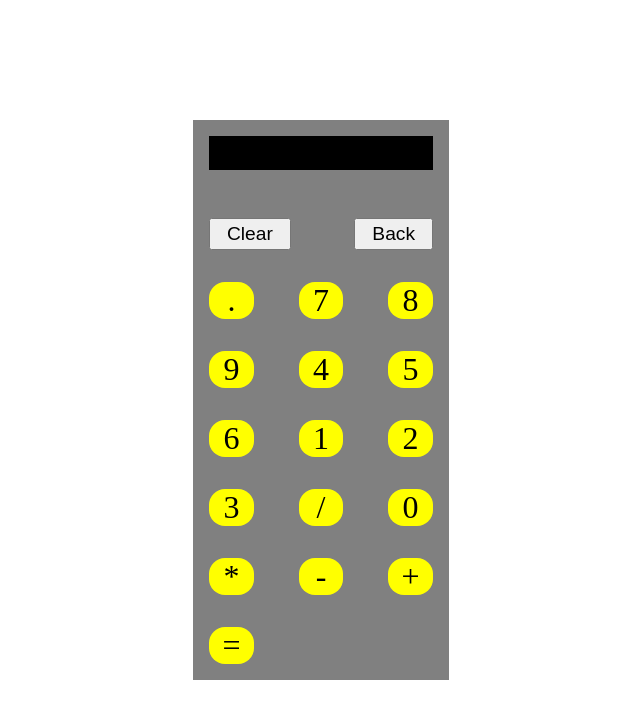
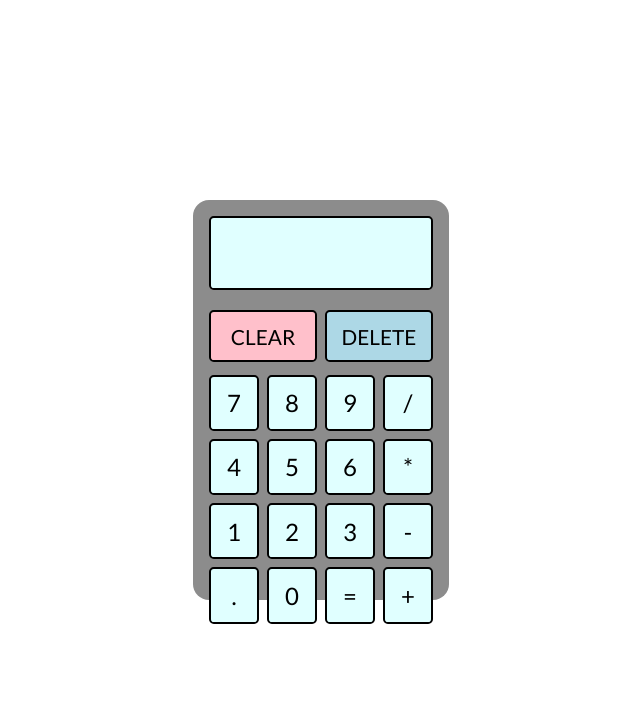
Before and after one commit to szymon-f/js-calculator, a plain HTML site: page index.html in a window 1280 px wide. Shown: the whole page, without its empty margins (319-959 px from the left). Drawn offline with Linux system fonts and the light colour scheme.

Commit message:
rewrite css

```diff
--- a/index.html
+++ b/index.html
@@ -9,39 +9,33 @@
     <title>JS Calculator</title>
 </head>
 <body>
-  <div class="container main-container">
   <div class="calculator-body">
     <div class="calculator-screen">
      <p class="previous-operation"></p>
      <p class="current-operation"></p>
     </div>
-      <div class="calculator-buttons">
-        <ul class="container buttons">
-          <li><button id="clear">Clear</button></li>
-          <li><button id="back">Back</button></li>
-          <li id="dot">.</li>
+     <ul class="calculator-btn-section">
+       <div class="big-btns">
+         <li id="clear">CLEAR</li>
+         <li id="delete">DELETE</li>
+       </div>
        <li class="number">7</li>
        <li class="number">8</li>
        <li class="number">9</li>
+       <li class="operator">/</li>
        <li class="number">4</li>
        <li class="number">5</li>
        <li class="number">6</li>
+       <li class="operator">*</li>
        <li class="number">1</li>
        <li class="number">2</li>
        <li class="number">3</li>
-          <li class="operator">/</li>
+       <li class="operator">-</li>
+       <li id="dot">.</li>
        <li class="number">0</li>
-          <li class="operator">*</li>
-          <li class="operator">-</li>
+       <li id="equal">=</li>
        <li class="operator">+</li>
-          <li id="equal">=</li>
      </ul>
-      </div>
-      <!-- <div class="bottom-btn">
-        <button id="clear">Clear</button>
-        <button id="back">Back</button>
-      </div> -->
-    </div>
  </div>
 </body>
 </html>
--- a/script.js
+++ b/script.js
@@ -52,7 +52,7 @@ function operate(a, b, operator){
 const numBtns = document.querySelectorAll('.number');
 const equalBtn = document.querySelector("#equal");
 const clearBtn = document.querySelector('#clear');
-const backBtn = document.querySelector('#back');
+const backBtn = document.querySelector('#delete');
 const dotBtn = document.querySelector('#dot')
 const operatorBtns = document.querySelectorAll('.operator');
 const previousOperation = document.querySelector('.previous-operation');
--- a/styles/style.scss
+++ b/styles/style.scss
@@ -1,84 +1,101 @@
+@import url('https://fonts.googleapis.com/css2?family=Lato&display=swap');
+
 * {
     box-sizing: border-box;
+    margin: 0;
     padding: 0;
-    margin: 0;
+    font-family: 'lato', sans-serif;
 }
 
 body {
-    height: 100vh;
+    min-height: 100vh;
+    width: 100vw;
+    display: flex;
+    justify-content: center;
+    align-items: center;
 }
 
 ul {
     list-style: none;
 }
 
-.container {
-    display: flex;
-    justify-content: center;
-}
-
-.container.main-container {
-    height: 100%;
-    align-items: center;
-}
 
 .calculator-body {
-    background: grey;
-    width: 20%;
-    height: 70%;
+    background: rgb(140, 140, 140);
+    width: 20vw;
+    height: 50vh;
+    border-radius: 1rem;
     display: flex;
     flex-direction: column;
     align-items: center;
     padding: 1rem;
-}
 
     .calculator-screen {
+        background: lightcyan;
+        padding: .5rem;
+        border: 2px solid black;
         width: 100%;
         height: 20%;
-    background: black;
-    margin-bottom: 2rem;
-    padding: .5rem;
+        border-radius: .3rem;
+        color: black;
         font-size: 1.5rem;
-    color: white;
         .previous-operation {
             font-size: 1rem;
         }
     }
 
-ul.buttons {
-    justify-content: unset;
+    .calculator-btn-section {
+        display: flex;
         flex-wrap: wrap;
-    gap: 2rem;
-    justify-content: space-between;
+        gap: 8px;
+        margin-top: 1rem;
+    }
 
-    li.number, li#dot, li.operator, li#equal {
-        background: yellow;
-        border-radius: 1rem;
-        // padding: 1rem;
-        text-align: center;
+    .big-btns {
+        display: flex;
+        justify-content: space-around;
+        align-items: center;
+        width: 100%;
+        gap: 8px;
+        margin: -.5rem 0;
+        padding: 0;
+    }
+
+    ul li {
+        background: lightcyan;
+        border: 2px solid black;
+        border-radius: .3rem;
         cursor: pointer;
+        display: flex;
+        align-items: center;
+        justify-content: center;
+        font-size: 1.5rem;
         width: 20%;
-        font-size: 2rem;
+        height: 25%;
+        flex-grow: 1;
+
         &:hover {
-            background: rgb(194, 194, 16);
+            background: rgb(170, 196, 196);
         }
     }
 }
 
-.bottom-btn {
-    display: flex;
-    width: 100%;
-    gap: 1rem;
+#clear, #delete {
+    font-size: 1.3rem;
+    width: 50%;
+    padding: 1.5rem 0;
 }
 
-#clear, #back {
-    padding: .2rem 1rem;
-    font-size: 1.2rem;
-    cursor: pointer;
-    margin-top: 1rem;
+#clear {
+    background: pink;
+    &:hover {
+        background: rgb(200, 150, 160);
+    }
 }
 
-#dot {
-    margin-right: 0;
-    margin-left: 0;
+#delete {
+    background: lightblue;
+    &:hover {
+        background: rgb(130, 165, 180);
     }
+}
```
Also changed, not shown: styles/style.css, 1 other file. Lines whose indentation alone changed are shown as unchanged.
